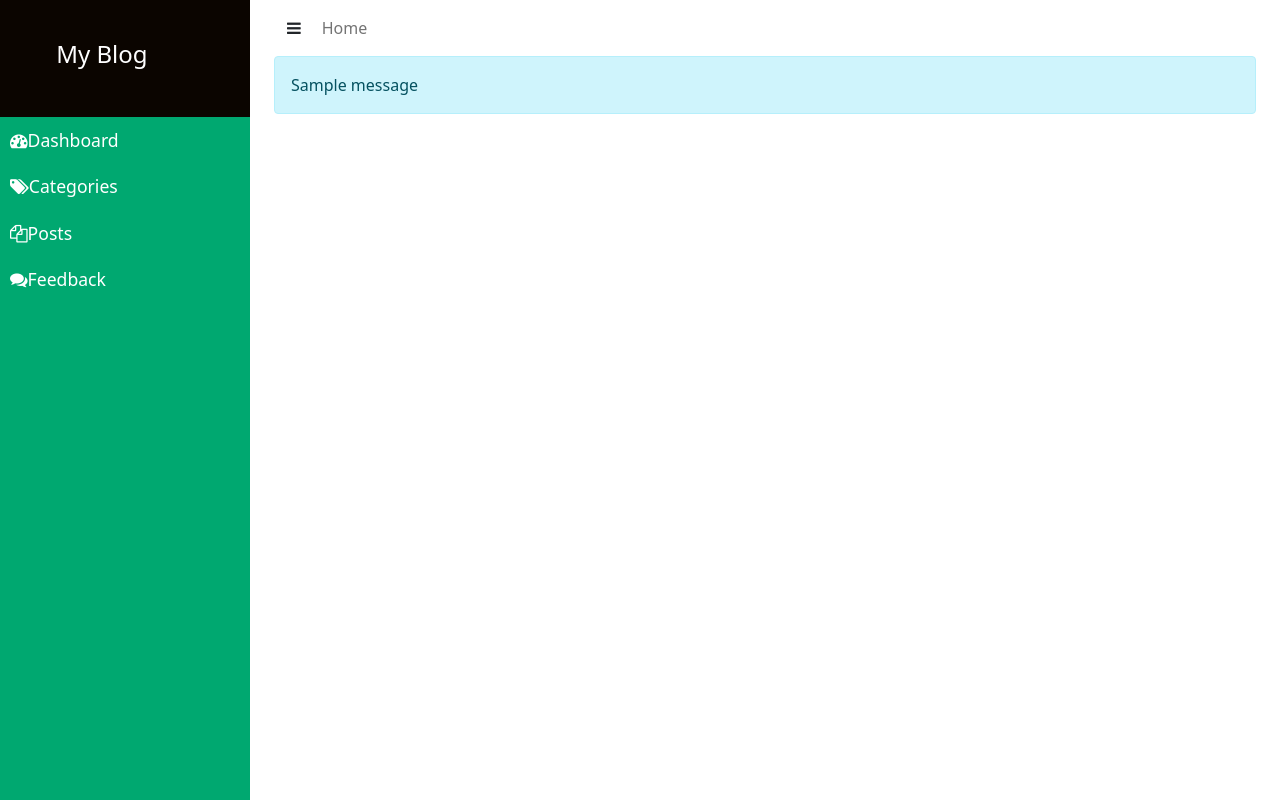
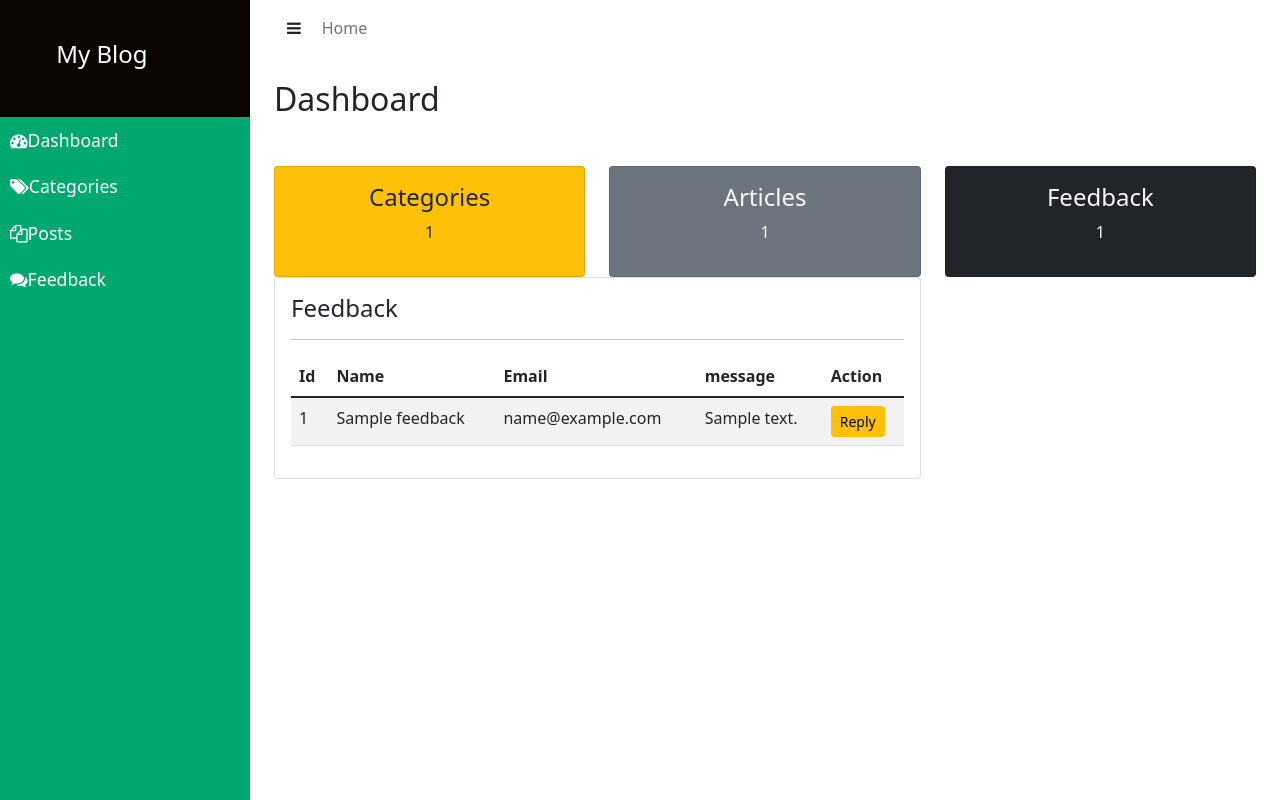
Before and after one commit to Johnmash43/django_blog, a Django app: page /staff/dashboard in a window 1280 px wide. Run offline with Django 4.2, Linux system fonts and the light colour scheme; tables that the repository leaves empty hold one stand-in row (values such as "Sample post"); one stand-in notice (Sample message) is shown.

Commit message:
added new functions

```diff
--- a/django_blog/blog/urls.py
+++ b/django_blog/blog/urls.py
@@ -11,4 +11,5 @@ urlpatterns = [
     path("ajax/contact/submission", ajaxContactSubmission,name="contact.ajax.submission"),
     path("article/<id>/details",getArticleDetails,name="article.details"),
     path("search/articles", searchArticles, name="search"),
+    path('login/redirect', redirectAfterLogin, name="login.redirect")
 ]
--- a/django_blog/django_blog/settings.py
+++ b/django_blog/django_blog/settings.py
@@ -140,4 +140,4 @@ EMAIL_HOST_PASSWORD = '2db063196264e1'
 EMAIL_PORT = '2525'
 
 
-LOGIN_REDIRECT_URL = "/"
+LOGIN_REDIRECT_URL = "/login/redirect"
--- /dev/null
+++ b/django_blog/staff/forms.py
@@ -0,0 +1,5 @@
+from django import forms
+
+class ReplyFeedbackForm(forms.Form):
+    subject = forms.CharField(label="Subject", max_length=225)
+    message = forms.CharField(widget=forms.Textarea)
--- a/django_blog/staff/templates/dashboard.html
+++ b/django_blog/staff/templates/dashboard.html
@@ -6,21 +6,78 @@
 
 
 <div class="container">
-    {% if messages %}
-
-    {% for message in messages %}
-
-        <div class="alert alert-info">
-
-            {{message}}
 
 
+    <h2 class="mt-4">Dashboard</h2>
+
+    <div class="row mt-5">
+        <div class="col-lg-4">
+            <div class="card bg-warning text-dark">
+                <div class="card-body text-center">
+                    <i class=""></i>
+                    <h4>Categories</h4>
+                    <p>{{total_categories}}</p>
+                </div>
+            </div>
         </div>
 
-    {% endfor %}
+        <div class="col-lg-4">
+            <div class="card bg-secondary text-light">
+                <div class="card-body text-center">
+                    <i class=""></i>
+                    <h4>Articles</h4>
+                    <p>{{total_articles}}</p>
+                </div>
+            </div>
+        </div>
 
-    {% endif %}
+        <div class="col-lg-4">
+            <div class="card bg-dark text-light">
+                <div class="card-body text-center">
+                    <i class=""></i>
+                    <h4>Feedback</h4>
+                    <p>{{messages.count}}</p>
+                </div>
+            </div>
+        </div>
+    </div>
 
-{% endblock %}
+    <div class="row">
+        <div class="col-lg-8">
+            <div class="card">
+                <div class="card-body">
+                    <h4>Feedback</h4>
+                    <hr>
+                    <table class="table table-striped table-responsive-sm">
+                        <thead>
+                            <tr>
+                                <th>Id</th>
+                                <th>Name</th>
+                                <th>Email</th>
+                                <th>message</th>
+                                <th>Action</th>
+                            </tr>
+                        </thead>
+                        <tbody>
+                            {% for message in messages%}
+                            <tr>
+                            <td>{{message.id}}</td>
+                            <td>{{message.name}}</td>
+                            <td>{{message.email}}</td>
+                            <td>{{message.message}}</td>
+                            <td>
+                                <a href="{% url 'feedback.reply' message.id %}" class="btn btn-warning btn-sm">Reply</a>
+                            </td>
+                        </tr>
+
+                            {% endfor %}
+                        </tbody>
+                    </table>
+                </div>
+            </div>
+        </div>
+    </div>
+
 
 </div>
+{% endblock %}
--- a/django_blog/staff/templates/layouts/admin-sidebar.html
+++ b/django_blog/staff/templates/layouts/admin-sidebar.html
@@ -25,7 +25,7 @@
         </li>
 
         <li>
-            <a href=""><i class="fa fa-comments mr-3"></i>Feedback</a>
+            <a href="{% url 'feedback' %}"><i class="fa fa-comments mr-3"></i>Feedback</a>
         </li>
 
     </ul>
--- a/django_blog/staff/urls.py
+++ b/django_blog/staff/urls.py
@@ -7,4 +7,6 @@ urlpatterns = [
     path("categories", categories, name="categories"),
     path("articles", articles, name="articles"),
     path("delete/article/<id>", deleteArticle, name="delete.article"),
+    path("feedback", feedback, name="feedback"),
+    path("feedback/reply/<id>", replyFeedback, name="feedback.reply")
 ]
--- a/django_blog/staff/views.py
+++ b/django_blog/staff/views.py
@@ -1,6 +1,8 @@
 from django.shortcuts import render
 from blog.models import *
-from django.http import JsonResponse
+from django.http import JsonResponse, HttpResponseRedirect
+from django.core.mail import send_mail
+from staff.forms import ReplyFeedbackForm
 
 # Create your views here.
 
@@ -8,7 +10,16 @@ from django.http import JsonResponse
 
 def dashboard(request):
 
-    context = {}
+    total_categories = Category.objects.count()
+    total_articles = Article.objects.count()
+    feedback = Feedback.objects.all()
+
+
+    context = {
+        "total_articles" :total_articles,
+        "total_categories" : total_categories,
+        "messages" : feedback
+    }
 
     return render(request, "dashboard.html",context)
 
@@ -49,3 +60,43 @@ def deleteArticle(request,id):
     }
 
     return JsonResponse(data)
+
+
+def replyFeedback(request, id):
+
+    feedback = Feedback.objects.filter(pk = id).first()
+
+    if request.method == "GET":
+
+        form = ReplyFeedbackForm()
+
+        context = {
+            "form" : form,
+            "feedback" : feedback
+
+        }
+        return render(request,'feedback_reply.html', context)
+
+    else:
+        form = ReplyFeedbackForm(request.POST)
+
+        if form.is_valid():
+            subject = form.cleaned_data["subject"]
+            message = form.cleaned_data["message"]
+
+            ##send_mail(subject, message, from, [list of recipients])
+
+            send_mail(
+                subject,
+                message,
+                'admin@gmail.com',
+                [feedback.email]
+            )
+
+            return HttpResponseRedirect('/staff/feedback')
+
+
+def feedback(request):
+    messages = Feedback.objects.all()
+
+    return render(request, "feedback.html",{'messages':messages})
```
Also changed, not shown: django_blog/blog/views.py (+13 -0 lines), django_blog/staff/templates/feedback.html (added, +52 -0 lines), django_blog/staff/templates/feedback_reply.html (added, +33 -0 lines).
